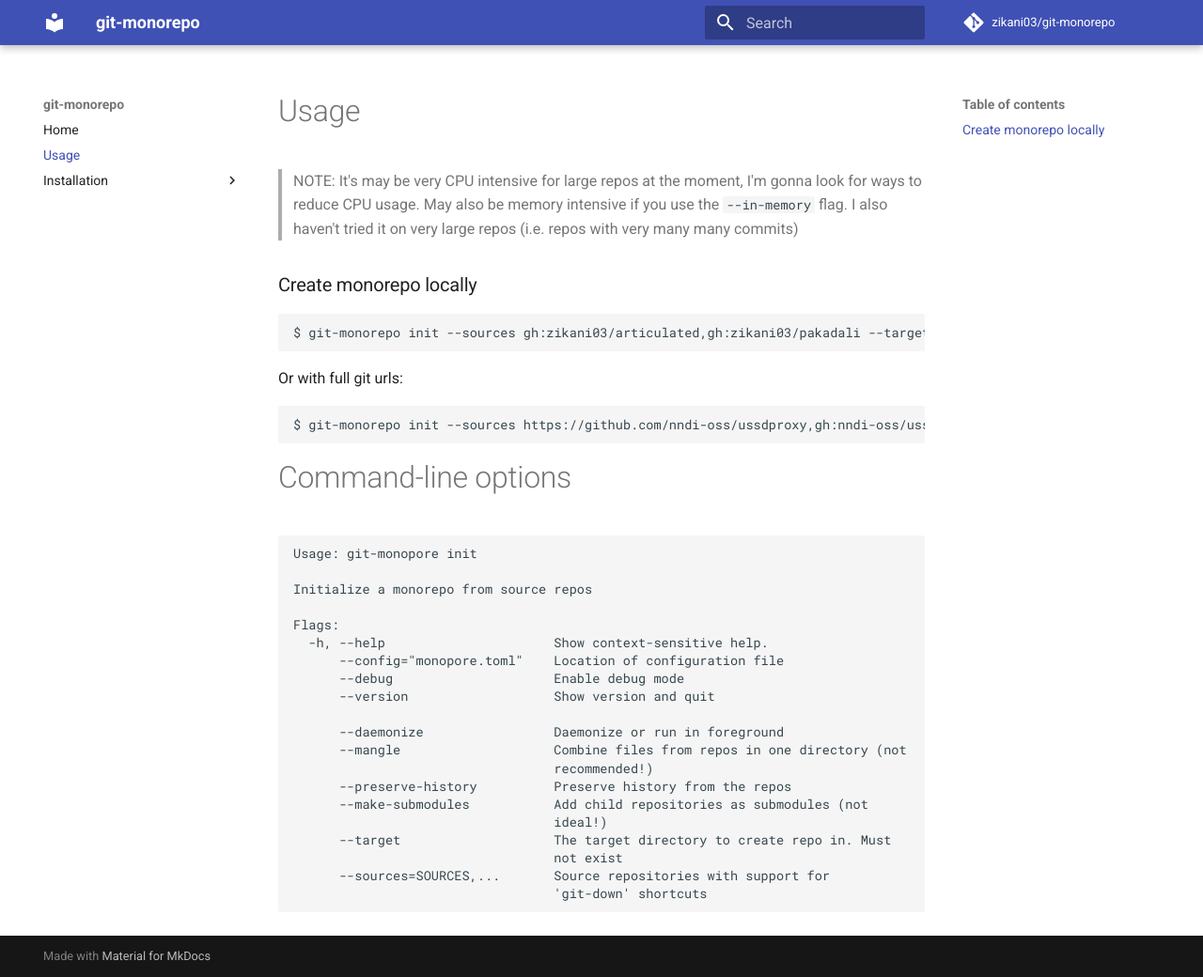
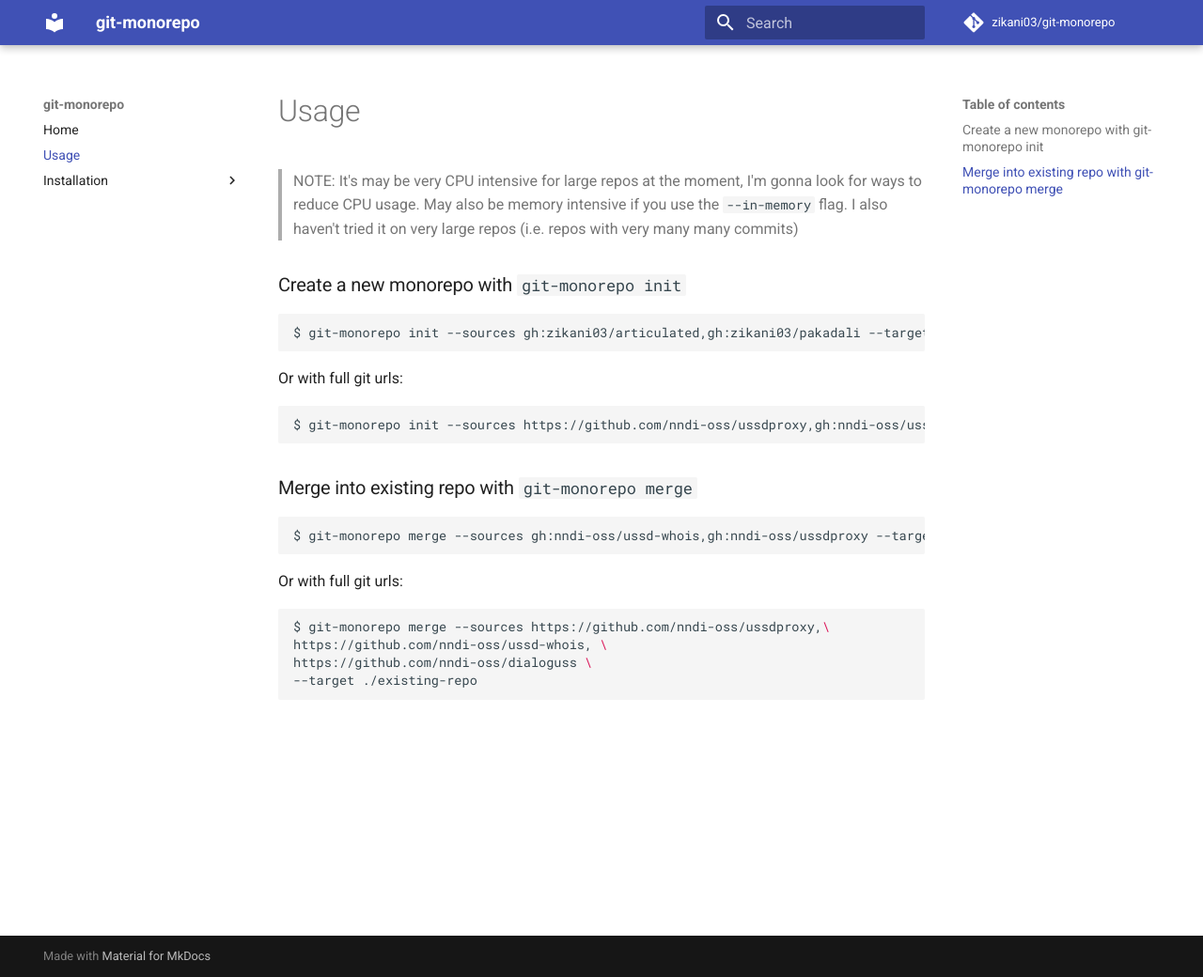
Before and after one commit to zikani03/git-monorepo, an MkDocs documentation site: the page built from docs/usage.md, in a window 1280 px wide and 1040 px high. Shown: the whole window at 94% size. Built offline with MkDocs 1.6.1 and Material for MkDocs 9.7.7, drawn with Linux system fonts in a browser that asks for light colours; comment, search, counter and statistics services are not loaded.

Commit message:
chore: upgrade go version and docs

````diff
--- a/docs/usage.md
+++ b/docs/usage.md
@@ -3,7 +3,7 @@ Usage
 
 > NOTE: It's may be very CPU intensive for large repos at the moment, I'm gonna look for ways to reduce CPU usage. May also be memory intensive if you use the `--in-memory` flag. I also haven't tried it on very large repos (i.e. repos with very many many commits)
 
-### Create monorepo locally
+### Create a new monorepo with `git-monorepo init`
 
 ```shell
 $ git-monorepo init --sources gh:zikani03/articulated,gh:zikani03/pakadali --target toy-projects
@@ -15,28 +15,17 @@ Or with full git urls:
 $ git-monorepo init --sources https://github.com/nndi-oss/ussdproxy,gh:nndi-oss/ussd-whois,https://github.com/nndi-oss/dialoguss --target ussd-projects
 ```
 
+### Merge into existing repo with `git-monorepo merge`
 
-# Command-line options
+```shell
+$ git-monorepo merge --sources gh:nndi-oss/ussd-whois,gh:nndi-oss/ussdproxy --target ./existing-repo
+```
 
-```text
-Usage: git-monopore init
+Or with full git urls:
 
-Initialize a monorepo from source repos
-
-Flags:
-  -h, --help                      Show context-sensitive help.
-      --config="monopore.toml"    Location of configuration file
-      --debug                     Enable debug mode
-      --version                   Show version and quit
-
-      --daemonize                 Daemonize or run in foreground
-      --mangle                    Combine files from repos in one directory (not
-                                  recommended!)
-      --preserve-history          Preserve history from the repos
-      --make-submodules           Add child repositories as submodules (not
-                                  ideal!)
-      --target                    The target directory to create repo in. Must
-                                  not exist
-      --sources=SOURCES,...       Source repositories with support for
-                                  'git-down' shortcuts
+```shell
+$ git-monorepo merge --sources https://github.com/nndi-oss/ussdproxy,\
+https://github.com/nndi-oss/ussd-whois, \
+https://github.com/nndi-oss/dialoguss \
+--target ./existing-repo
 ```
````
Also changed, not shown: docs/install-source.md (+5 -3 lines), 2 other files.
